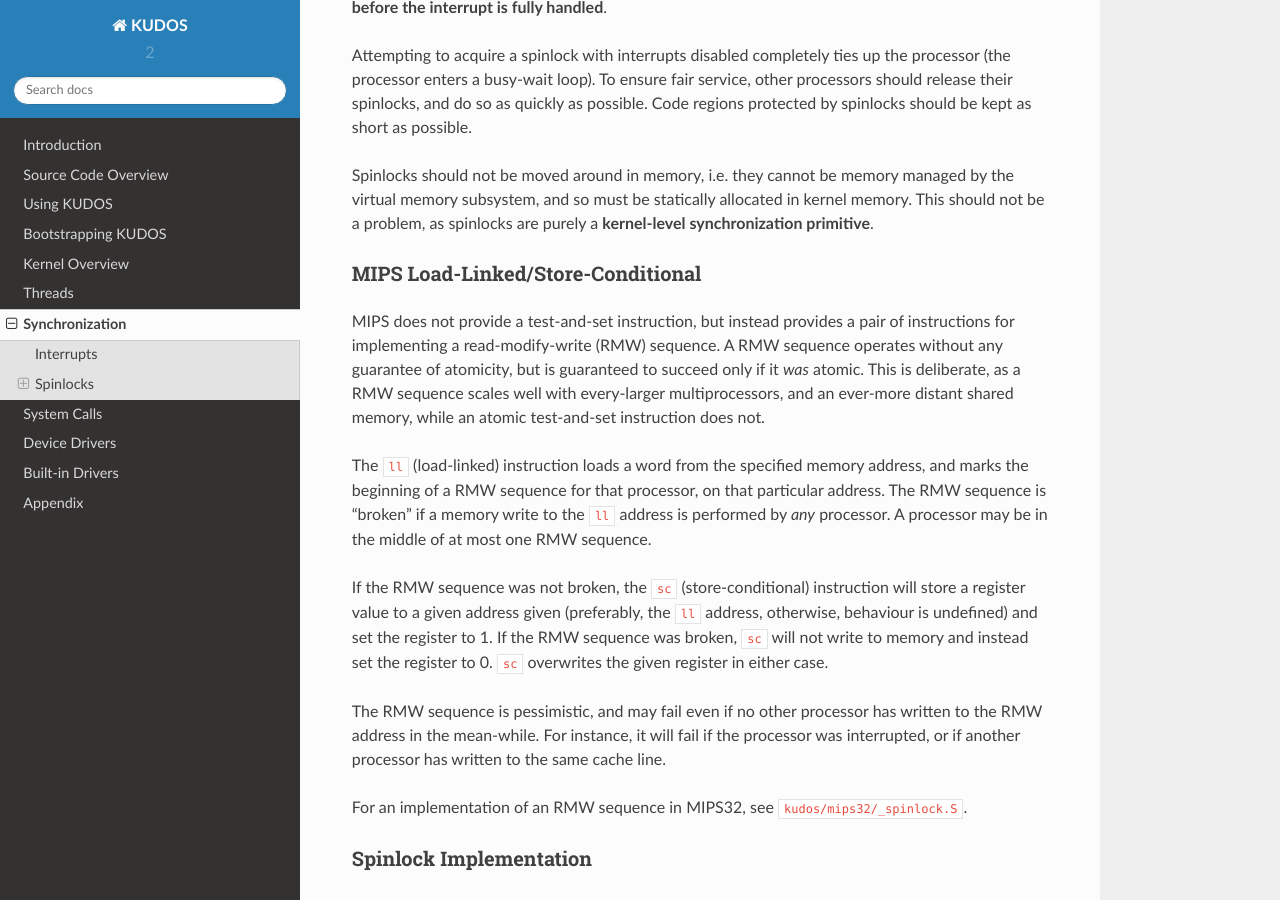
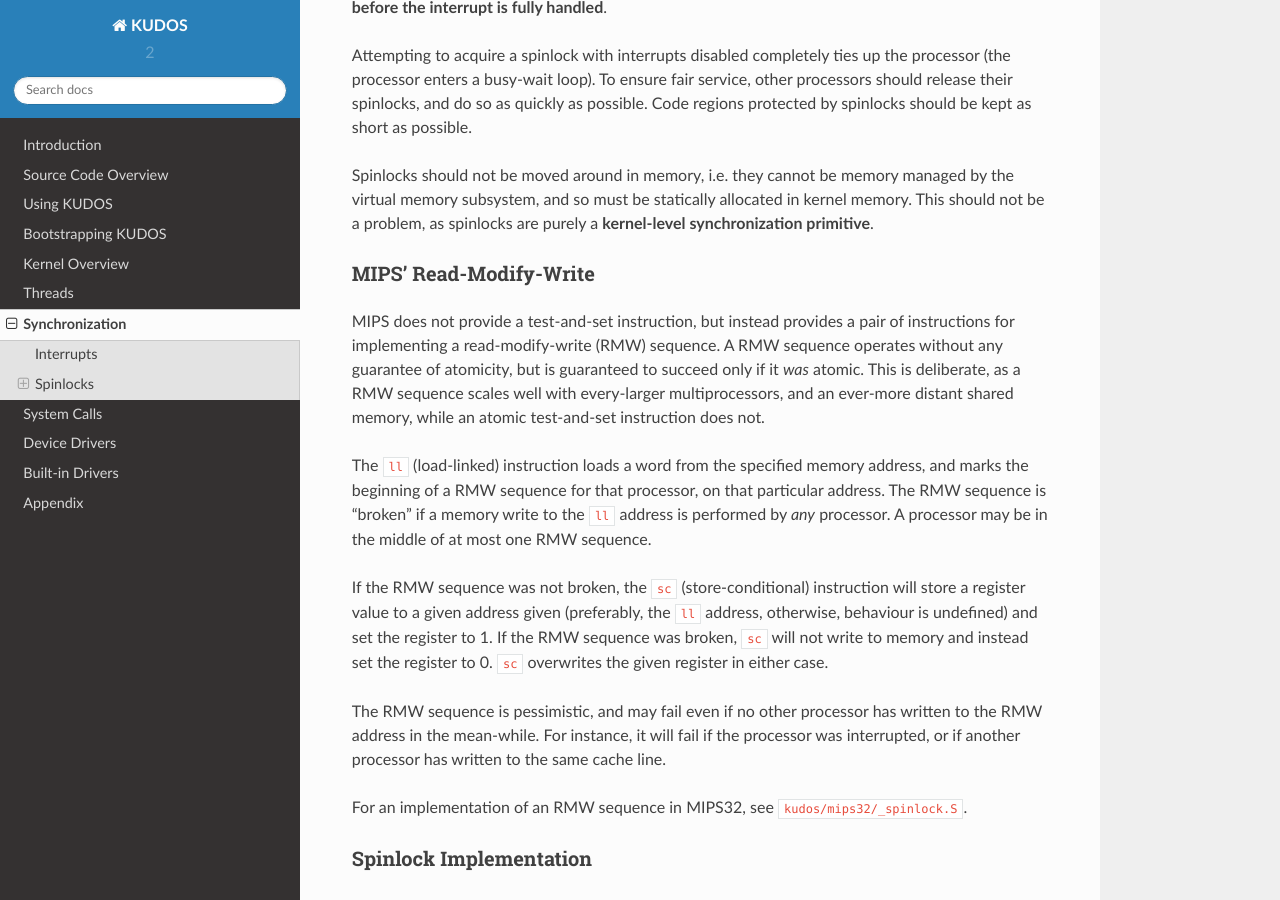
Before and after one commit to DIKU-EDU/kudos, a Sphinx documentation site: the page built from docs/synchronization.rst, in a window 1280 px wide and 900 px high, scrolled down 1109 px. Built offline with Sphinx 7.4.7 and the Read the Docs theme 2.0.0, drawn with Linux system fonts in a browser that asks for light colours; pages that are not in the unit, such as notebooks, are missing from menus.

Commit message:
better title

```diff
--- a/docs/synchronization.rst
+++ b/docs/synchronization.rst
@@ -69,8 +69,8 @@ managed by the virtual memory subsystem, and so must be statically allocated in
 kernel memory. This should not be a problem, as spinlocks are purely a
 **kernel-level synchronization primitive**.
 
-MIPS Load-Linked/Store-Conditional
-^^^^^^^^^^^^^^^^^^^^^^^^^^^^^^^^^^
+MIPS' Read-Modify-Write
+^^^^^^^^^^^^^^^^^^^^^^^
 
 MIPS does not provide a test-and-set instruction, but instead provides a pair
 of instructions for implementing a read-modify-write (RMW) sequence. A RMW
```
